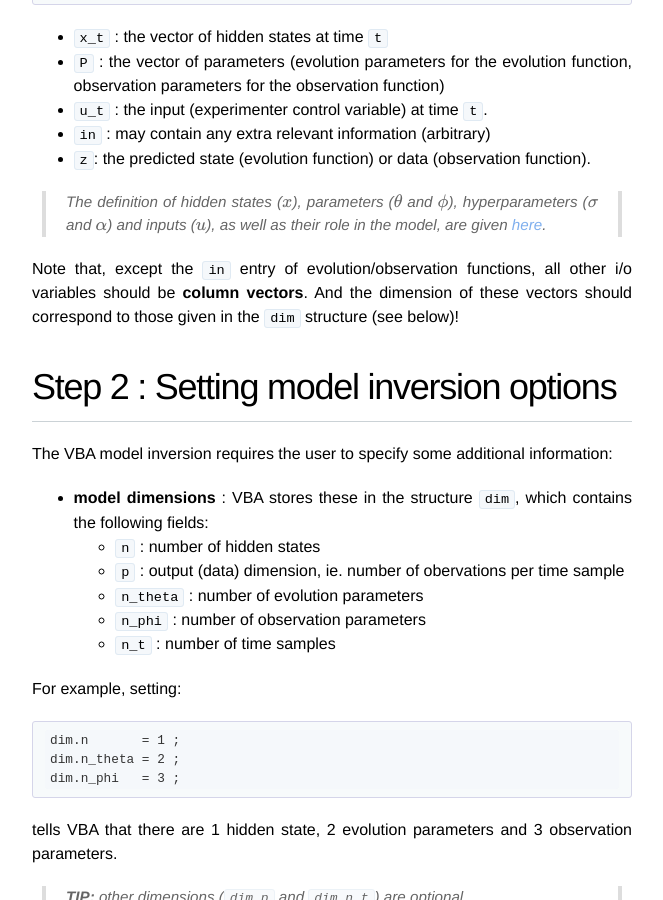
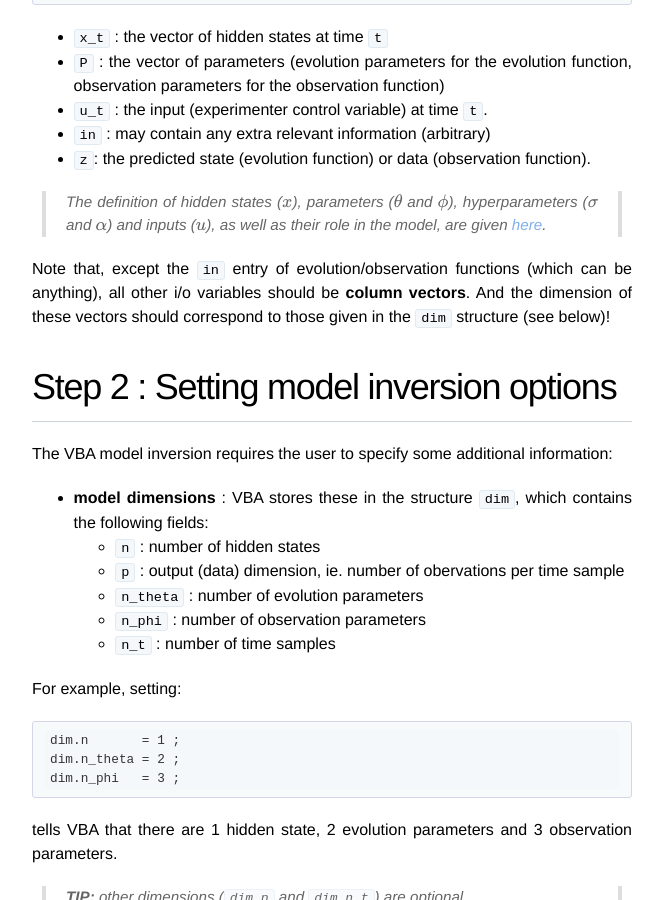
Before and after one commit to MBB-team/VBA-toolbox, a Jekyll site: the page built from _wiki/VBA-model-inversion-in-4-steps.md, in a window 1280 px wide and 900 px high, scrolled down 1020 px. Shown: the whole window, without its empty margins (308-971 px from the left). Built offline with Jekyll 4.4.1, drawn with Linux system fonts in a browser that asks for light colours; nearby versions of some CDN libraries; formulas are drawn with MathJax 3.

Commit message:
Update VBA-model-inversion-in-4-steps.md

```diff
--- a/_wiki/VBA-model-inversion-in-4-steps.md
+++ b/_wiki/VBA-model-inversion-in-4-steps.md
@@ -29,7 +29,7 @@
 
 > The definition of hidden states ($$x$$), parameters ($$\theta$$ and $$\phi$$), hyperparameters ($$\sigma$$ and $$\alpha$$) and inputs ($$u$$), as well as their role in the model, are given [here]({{ site.baseurl }}/wiki/Structure-of-VBA's-generative-model).
 
-Note that, except the `in` entry of evolution/observation functions, all other i/o variables should be **column vectors**. And the dimension of these vectors should correspond to those given in the `dim` structure (see below)!
+Note that, except the `in` entry of evolution/observation functions (which can be anything), all other i/o variables should be **column vectors**. And the dimension of these vectors should correspond to those given in the `dim` structure (see below)!
 
 # Step 2 : Setting model inversion options
 
```
